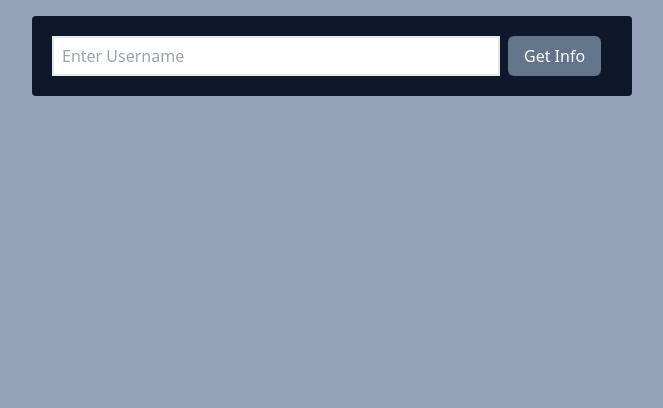
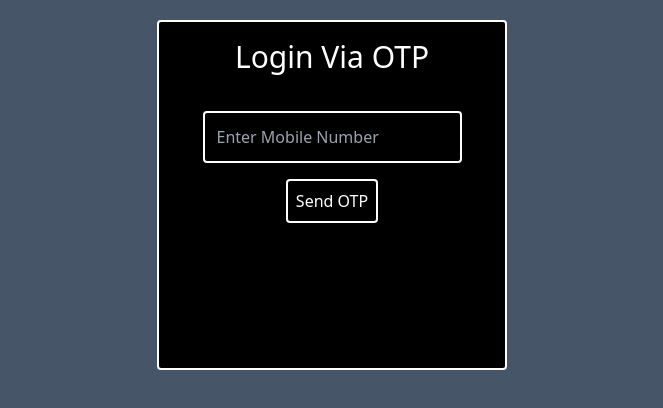
Before and after one commit to arvindbatham600/tw, a React (Vite) app in the folder sm-project/: page / in a window 1280 px wide. Shown: the top 408 px of the page, without its empty margins (308-971 px from the left). Built offline with nearby package versions, Linux system fonts and the light colour scheme.

Commit message:
login via otp done

```diff
--- a/sm-project/src/App.jsx
+++ b/sm-project/src/App.jsx
@@ -1,5 +1,6 @@
 import BackgroundChanger from "./components/BackgroundChanger";
 import GithubProfileCard from "./components/githubProfile/GithubProfileCard";
+import OtpLogin from "./components/OtpLogin";
 import ParaGenerator from "./components/ParaGenerator";
 import Profile from "./components/Profile-project/Profile";
 
@@ -9,7 +10,8 @@ const App = () => {
       {/* <Profile /> */}
       {/* <BackgroundChanger /> */}
       {/* <ParaGenerator /> */}
-      <GithubProfileCard />
+      {/* <GithubProfileCard /> */}
+      <OtpLogin />
     </>
   );
 };
--- /dev/null
+++ b/sm-project/src/components/OtpLogin.jsx
@@ -0,0 +1,112 @@
+import React, { useRef, useState } from "react";
+
+const OtpLogin = () => {
+  const [val, setVal] = useState({ num1: "", num2: "", num3: "", num4: "" });
+  const useRefs = [useRef(), useRef(), useRef(), useRef()];
+  const [mobileScreen, setMobileScreen] = useState(true);
+  const data = [
+    {
+      name: "num1",
+      value: val.num1,
+    },
+    {
+      name: "num2",
+      value: val.num2,
+    },
+    {
+      name: "num3",
+      value: val.num3,
+    },
+    {
+      name: "num4",
+      value: val.num4,
+    },
+  ];
+
+  console.log("data", data);
+
+  const handleChange = (e, index) => {
+    const value = e.target.value;
+    setVal((prev) => ({
+      ...prev,
+      [e.target.name]: value,
+    }));
+    if (index < useRefs.length - 1) {
+      useRefs[index + 1].current.focus();
+    }
+  };
+
+  const handleKeyDown = (e, index) => {
+    if (e.key === "Backspace") {
+      setVal((prev) => ({
+        ...prev,
+        [e.target.name]: "",
+      }));
+
+      useRefs[index - 1].current.focus();
+    }
+  };
+
+  return (
+    <div className="w-screen h-screen bg-slate-600 flex justify-center py-5">
+      {mobileScreen ? (
+        <div className="h-[350px] w-[350px] bg-black rounded border-white border-2">
+          <div className="text-white text-center text-[30px] py-3">
+            Login Via OTP
+          </div>
+          <div className="pt-5 text-center ">
+            <input
+              className="py-3 px-3 bg-black border-white border-2 rounded text-white"
+              type="Number"
+              placeholder="Enter Mobile Number"
+            />
+          </div>
+
+          <div className="text-center">
+            <button
+              onClick={() => setMobileScreen(!mobileScreen)}
+              className="bg-black border-2 border-white my-4 rounded px-2 py-2 text-white"
+            >
+              Send OTP
+            </button>
+          </div>
+        </div>
+      ) : (
+        <div className="h-[350px] w-[350px] bg-black rounded border-white border-2 ">
+          <div className="text-white text-center text-[30px] py-3">
+            Login Via OTP
+          </div>
+          <div className="pt-5 text-center flex gap-4 justify-center ">
+            {data.map((element, index) => (
+              <input
+                key={index + 1}
+                className=" bg-inherit border-[1px] w-[50px] border-white text-white rounded-lg p-2 text-center"
+                type="Number"
+                value={element.value}
+                ref={useRefs[index]}
+                min={0}
+                max={9}
+                name={element.name}
+                onChange={(e) => handleChange(e, index)}
+                onKeyDown={(e) => handleKeyDown(e, index)}
+              />
+            ))}
+          </div>
+
+          <div className="text-center">
+            <button
+              onClick={() => setMobileScreen(!mobileScreen)}
+              className="bg-black border-2 border-white my-4 rounded px-2 py-2 text-white"
+            >
+              Submit
+            </button>
+          </div>
+        </div>
+      )}
+
+      {/* // otp screen  */}
+    </div>
+  );
+};
+
+export default OtpLogin;
```
